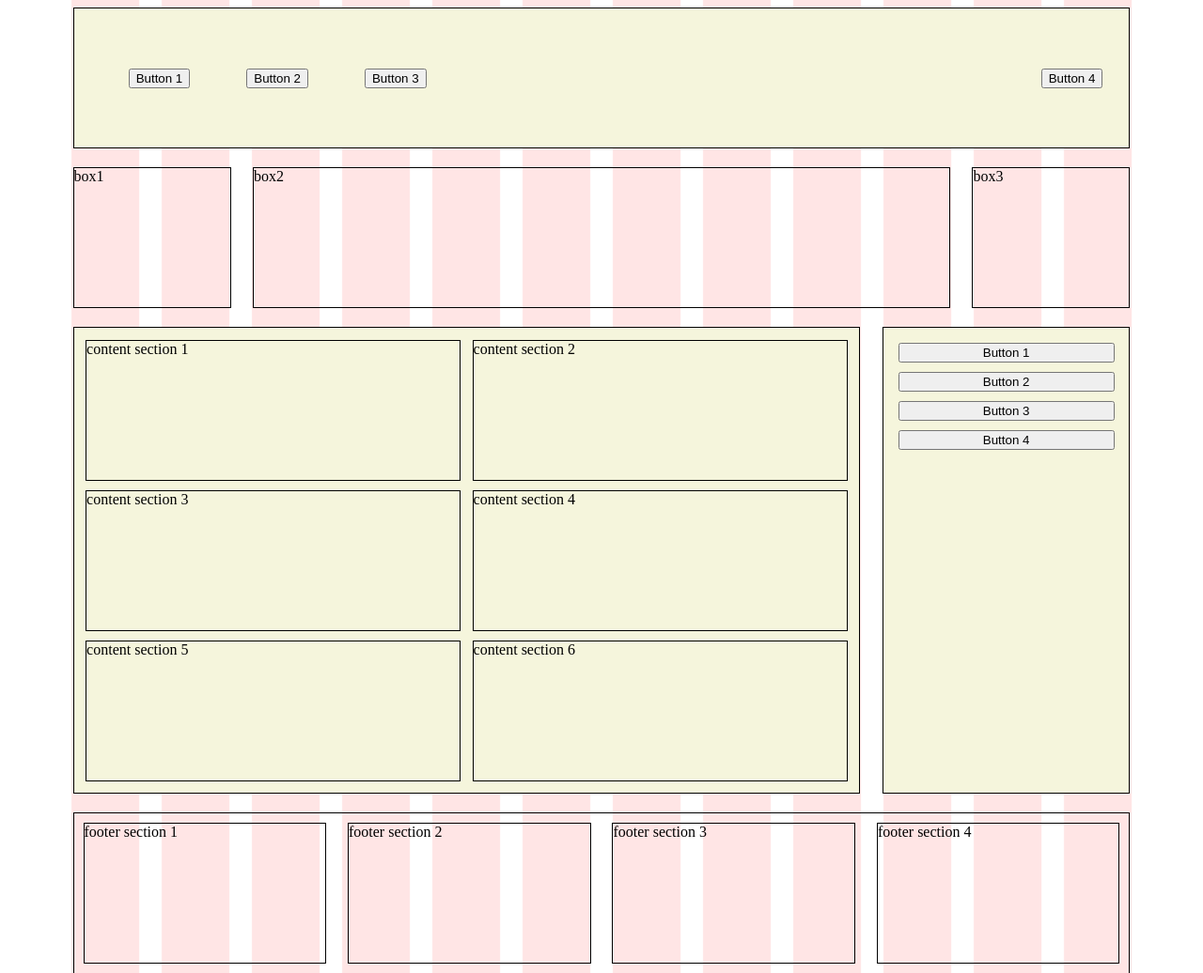
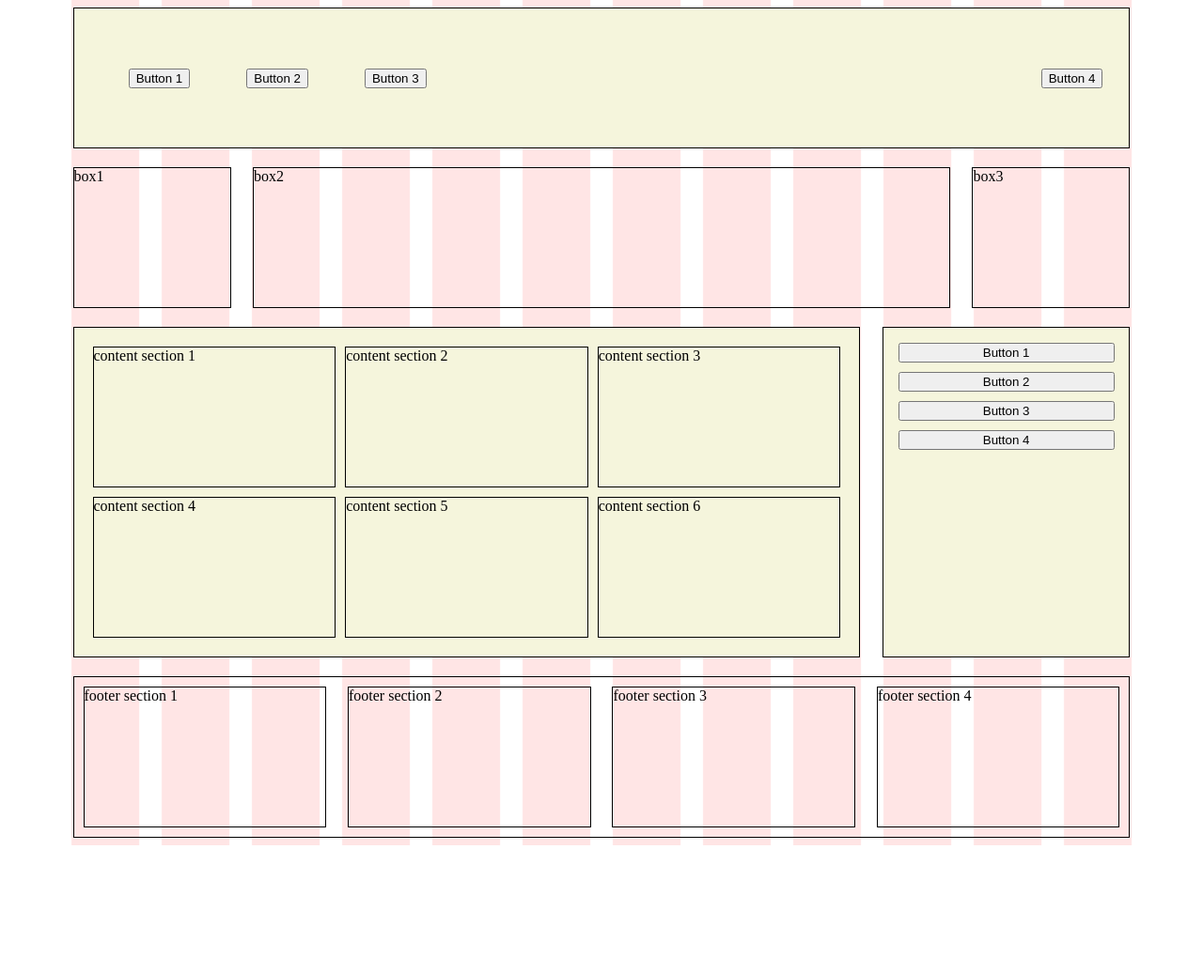
Before and after one commit to rob9099/Front-End-2021, a plain HTML site: page Inlämningsuppgift 1 - Responsive layout/cssgrids-template/index.html in a window 1280 px wide. Shown: the top 1036 px of the page at 94% size. After the commit the page ends 900 px from the top, so only its background shows below. Drawn offline with Linux system fonts and the light colour scheme.

Commit message:
Korrigerat brytpunkt för flex-basis

```diff
--- a/Inlämningsuppgift 1 - Responsive layout/cssgrids-template/css/style.css
+++ b/Inlämningsuppgift 1 - Responsive layout/cssgrids-template/css/style.css
@@ -331,13 +331,13 @@ main{
 	background-color: var(--extra-uppgift-färg);
 	display: flex;
 	flex-wrap: wrap;
-	padding: 1.5%;
-	column-gap: 1.5%;
+	padding: 20px;
+	column-gap: 10px;
 	row-gap: 10px;
 }
 
 main section{
-	flex-basis: 310px;
+	flex-basis: 242px;
 	flex-grow: 1;
-	flex-shrink: 1;
+
 }
```
